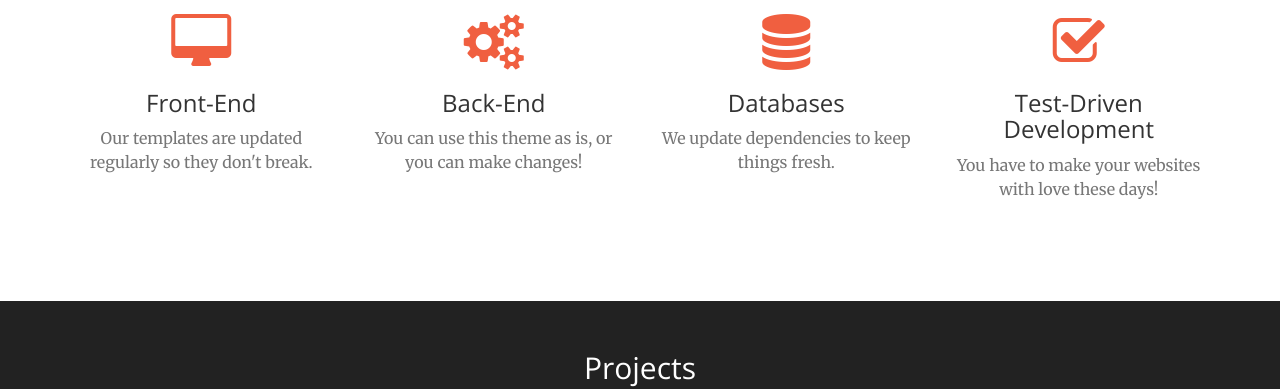
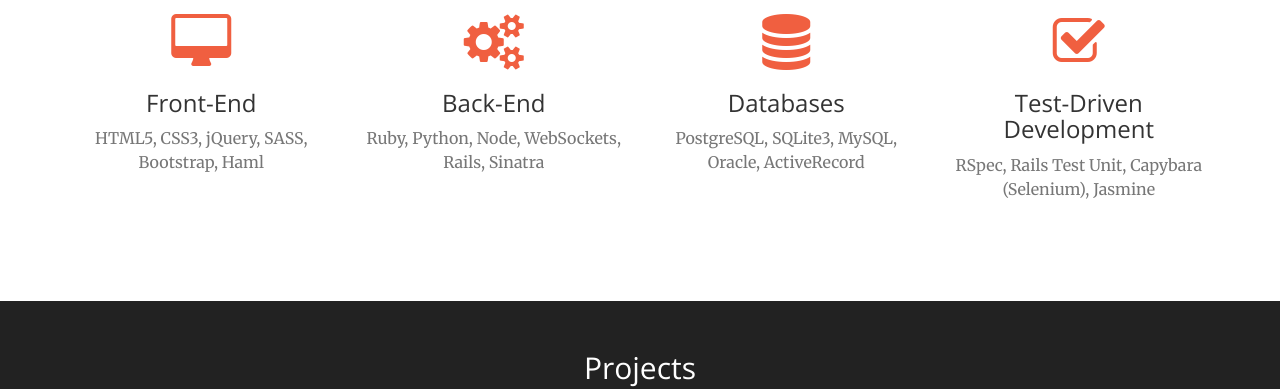
Before and after one commit to parkyngj/parkyngj.github.io, a website: page index.html in a window 1280 px wide. Shown: the part 1400-1789 px from the top of the page. Drawn offline with nearby package versions, Linux system fonts and the light colour scheme.

Commit message:
Add text to technical skills section to reflect resume

```diff
--- a/index.html
+++ b/index.html
@@ -109,28 +109,28 @@
                     <div class="service-box">
                         <i class="fa fa-4x fa-desktop text-primary sr-icons"></i>
                         <h3>Front-End</h3>
-                        <p class="text-muted">Our templates are updated regularly so they don't break.</p>
+                        <p class="text-muted">HTML5, CSS3, jQuery, SASS, Bootstrap, Haml</p>
                     </div>
                 </div>
                 <div class="col-lg-3 col-md-6 text-center">
                     <div class="service-box">
                         <i class="fa fa-4x fa-cogs text-primary sr-icons"></i>
                         <h3>Back-End</h3>
-                        <p class="text-muted">You can use this theme as is, or you can make changes!</p>
+                        <p class="text-muted">Ruby, Python, Node, WebSockets, Rails, Sinatra</p>
                     </div>
                 </div>
                 <div class="col-lg-3 col-md-6 text-center">
                     <div class="service-box">
                         <i class="fa fa-4x fa-database text-primary sr-icons"></i>
                         <h3>Databases</h3>
-                        <p class="text-muted">We update dependencies to keep things fresh.</p>
+                        <p class="text-muted">PostgreSQL, SQLite3, MySQL, Oracle, ActiveRecord</p>
                     </div>
                 </div>
                 <div class="col-lg-3 col-md-6 text-center">
                     <div class="service-box">
                         <i class="fa fa-4x fa-check-square-o text-primary sr-icons"></i>
                         <h3>Test-Driven Development</h3>
-                        <p class="text-muted">You have to make your websites with love these days!</p>
+                        <p class="text-muted">RSpec, Rails Test Unit, Capybara (Selenium), Jasmine</p>
                     </div>
                 </div>
             </div>
```
